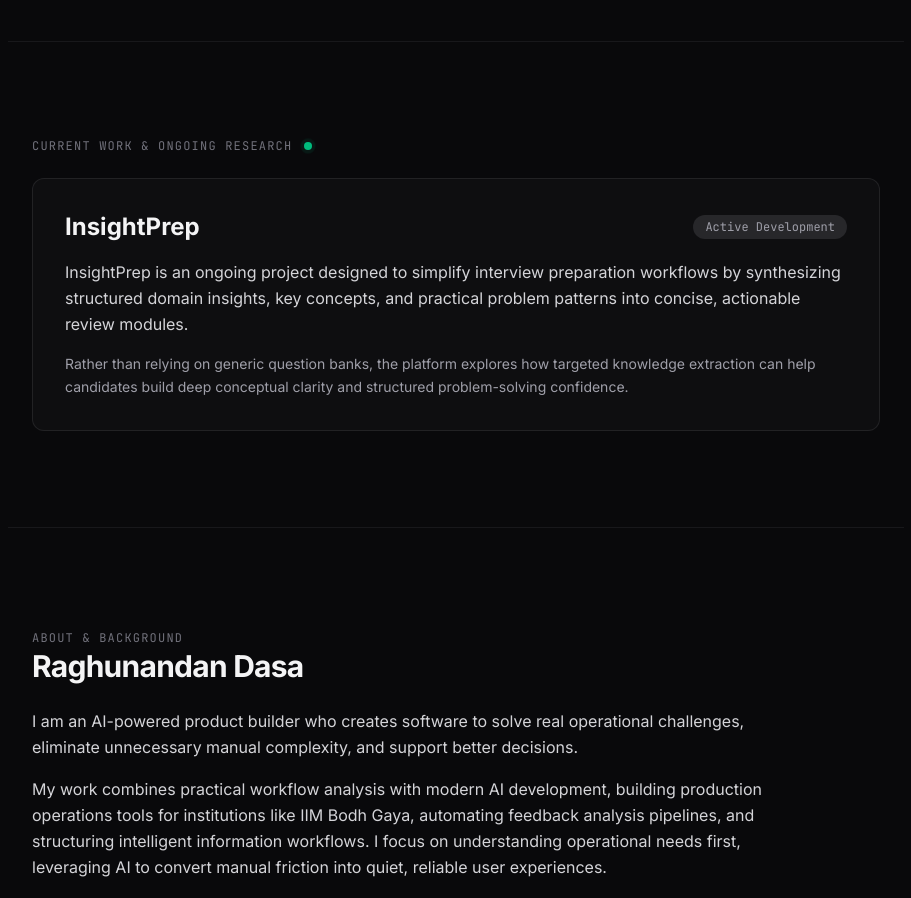
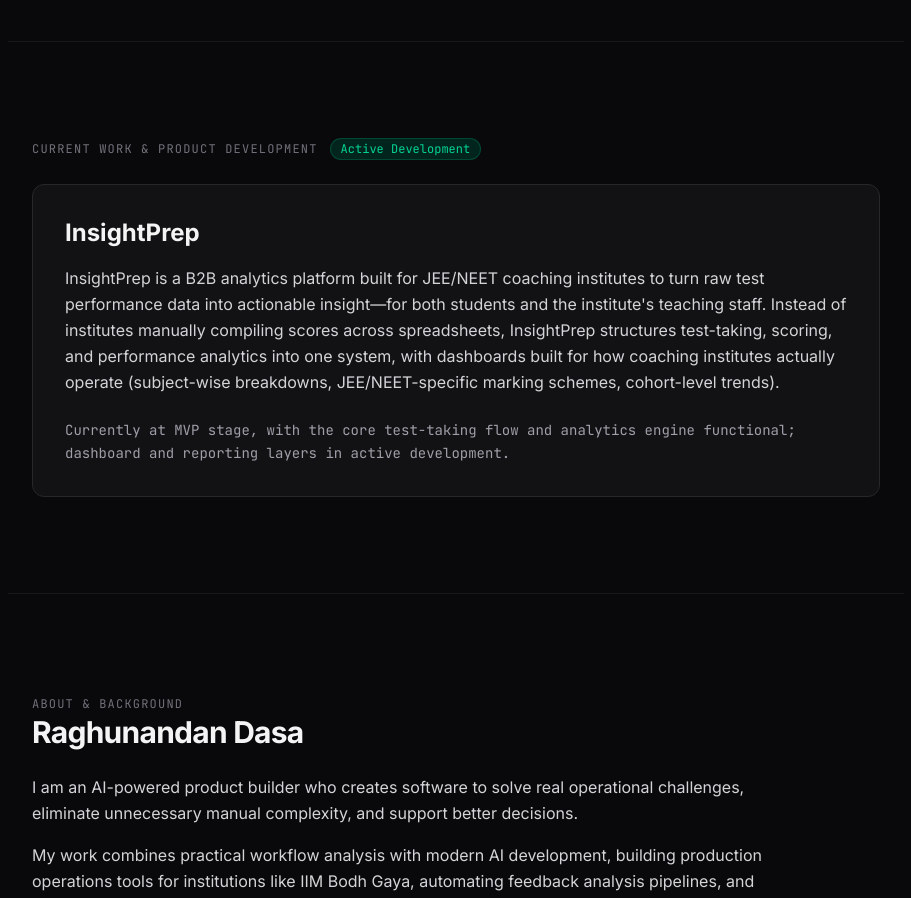
Before and after one commit to raghudasa0088/portfolio, a Next.js app: page / in a window 1280 px wide. Shown: the part 2660-3558 px from the top of the page, without its empty margins (184-1095 px from the left). Built offline with nearby package versions, Linux system fonts and the light colour scheme.

Commit message:
Modify Current Work section for InsightPrep
Updated project description and status for InsightPrep.

```diff
--- a/components/homepage/CurrentWorkSection.tsx
+++ b/components/homepage/CurrentWorkSection.tsx
@@ -6,28 +6,22 @@ export function CurrentWorkSection() {
       <div className="space-y-6">
         <div className="flex items-center gap-3">
           <span className="text-xs font-mono tracking-widest text-zinc-500 uppercase">
-            Current Work & Ongoing Research
+            Current Work & Product Development
           </span>
-          <span className="relative flex h-2 w-2">
-            <span className="animate-ping absolute inline-flex h-full w-full rounded-full bg-emerald-400 opacity-75"></span>
-            <span className="relative inline-flex rounded-full h-2 w-2 bg-emerald-500"></span>
+          <span className="text-xs font-mono text-emerald-400 bg-emerald-950/80 border border-emerald-800/60 px-2.5 py-0.5 rounded-full">
+            Active Development
           </span>
         </div>
 
-        <div className="bg-zinc-900/40 border border-zinc-800/80 rounded-xl p-8 space-y-4">
-          <div className="flex flex-col md:flex-row md:items-center justify-between gap-2">
-            <h3 className="text-2xl font-bold text-zinc-100">InsightPrep</h3>
-            <span className="text-xs font-mono text-zinc-400 bg-zinc-800 px-3 py-1 rounded-full w-fit">
-              Active Development
-            </span>
-          </div>
+        <div className="bg-zinc-900/60 border border-zinc-800 rounded-xl p-8 space-y-4">
+          <h3 className="text-2xl font-bold text-zinc-100">InsightPrep</h3>
 
           <p className="text-base text-zinc-300 leading-relaxed">
-            InsightPrep is an ongoing project designed to simplify interview preparation workflows by synthesizing structured domain insights, key concepts, and practical problem patterns into concise, actionable review modules.
+            InsightPrep is a B2B analytics platform built for JEE/NEET coaching institutes to turn raw test performance data into actionable insight—for both students and the institute&apos;s teaching staff. Instead of institutes manually compiling scores across spreadsheets, InsightPrep structures test-taking, scoring, and performance analytics into one system, with dashboards built for how coaching institutes actually operate (subject-wise breakdowns, JEE/NEET-specific marking schemes, cohort-level trends).
           </p>
 
-          <p className="text-sm text-zinc-400 leading-relaxed">
-            Rather than relying on generic question banks, the platform explores how targeted knowledge extraction can help candidates build deep conceptual clarity and structured problem-solving confidence.
+          <p className="text-sm text-zinc-400 leading-relaxed font-mono pt-2">
+            Currently at MVP stage, with the core test-taking flow and analytics engine functional; dashboard and reporting layers in active development.
           </p>
         </div>
       </div>
```
